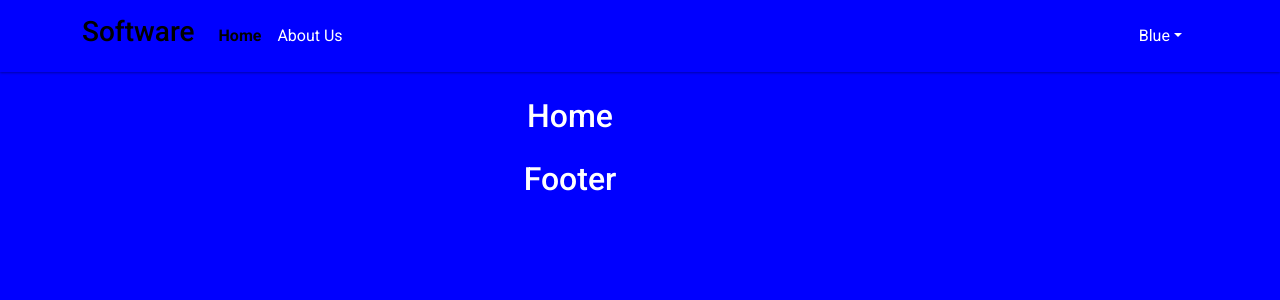
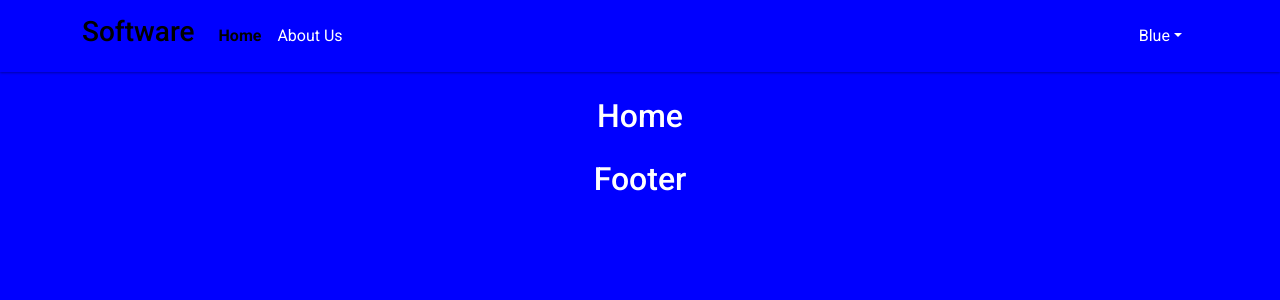
Before and after one commit to jayprakashcs12/tech.software, a React (Create React App) app: page / in a window 1280 px wide. Shown: the top 300 px of the page. Built offline with nearby package versions, Linux system fonts and the light colour scheme.

Commit message:
pro update

```diff
--- a/src/assets/css/home.css
+++ b/src/assets/css/home.css
@@ -1,5 +1,6 @@
 .pro-container {
-    margin: 25px 0;
+    margin-top: 25px;
+    margin-bottom: 25px;
 }
 
 .pro-head {
--- a/src/components/common/Footer.js
+++ b/src/components/common/Footer.js
@@ -6,9 +6,11 @@
     return (
 
         <React.Fragment>
-            <Container className='pro-container'>
-                <h1 className='pro-head'>Footer</h1>
-            </Container>
+            <footer>
+                <Container className='pro-container'>
+                    <h1 className='pro-head'>Footer</h1>
+                </Container>
+            </footer>
         </React.Fragment>
     )
 }
```
